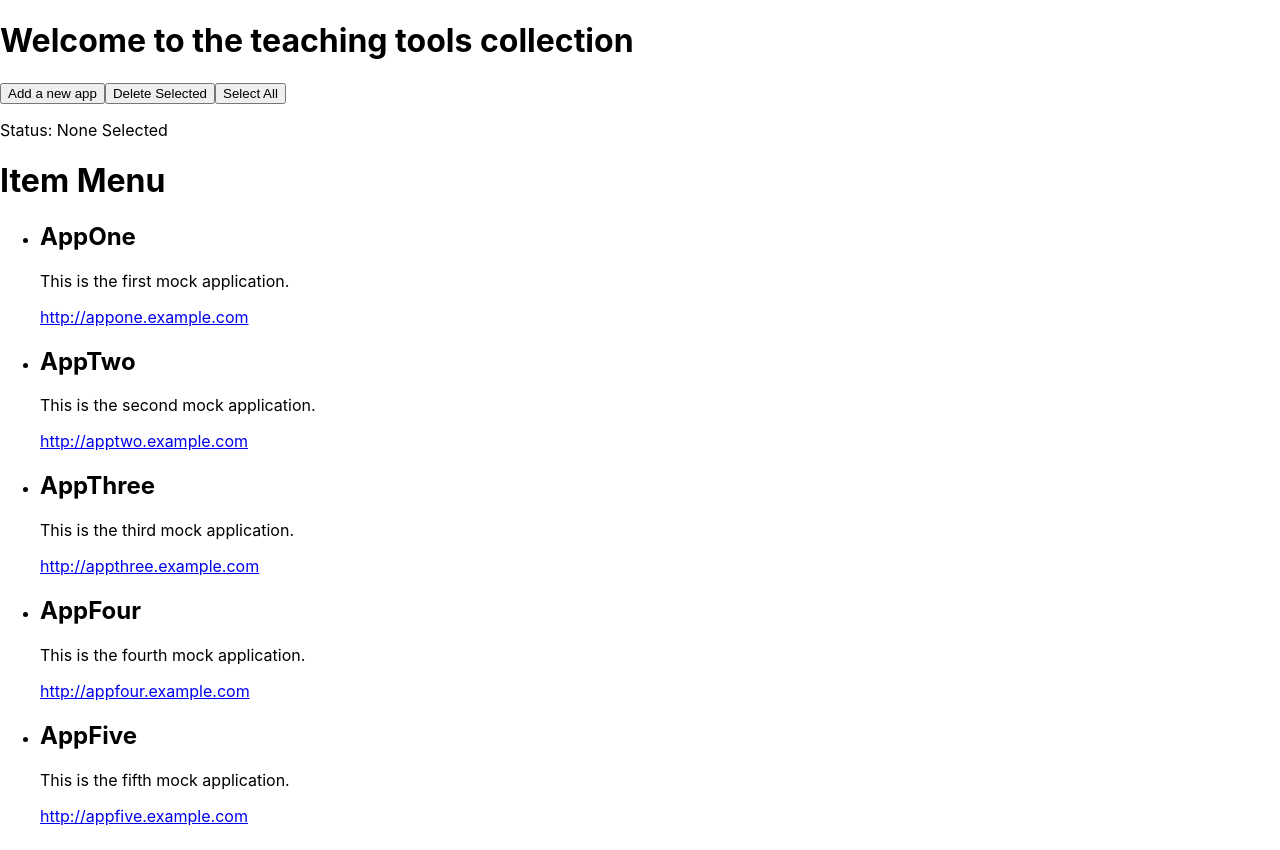
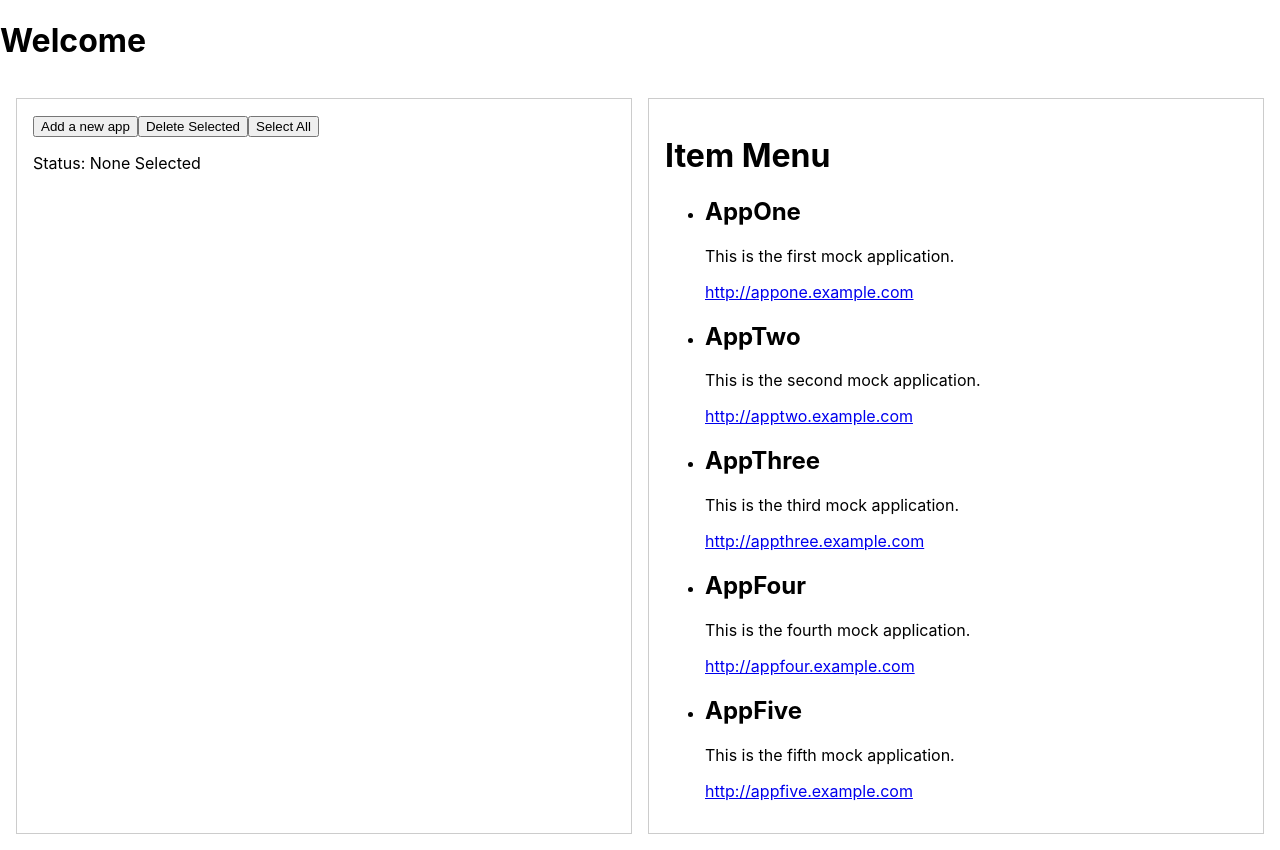
Before and after one commit to lelyu/ttc, a React (Create React App) app: page / in a window 1280 px wide. Built offline with nearby package versions, Linux system fonts and the light colour scheme.

Commit message:
mvp update

```diff
--- a/src/App.css
+++ b/src/App.css
@@ -1,38 +1,18 @@
 .App {
-  text-align: center;
+	display: flex; /* Use flex layout */
+	flex-direction: row; /* Place items side by side in a row */
+	gap: 1rem; /* Optional spacing between columns */
+	padding: 1rem; /* Optional padding around the container */
 }
 
-.App-logo {
-  height: 40vmin;
-  pointer-events: none;
+.operation-menu {
+	flex: 1;
+	border: 1px solid #ccc;
+	padding: 1rem;
 }
 
-@media (prefers-reduced-motion: no-preference) {
-  .App-logo {
-    animation: App-logo-spin infinite 20s linear;
-  }
+.item-menu {
+	flex: 1;
+	border: 1px solid #ccc;
+	padding: 1rem;
 }
-
-.App-header {
-  background-color: #282c34;
-  min-height: 100vh;
-  display: flex;
-  flex-direction: column;
-  align-items: center;
-  justify-content: center;
-  font-size: calc(10px + 2vmin);
-  color: white;
-}
-
-.App-link {
-  color: #61dafb;
-}
-
-@keyframes App-logo-spin {
-  from {
-    transform: rotate(0deg);
-  }
-  to {
-    transform: rotate(360deg);
-  }
-}
--- a/src/App.js
+++ b/src/App.js
@@ -9,9 +9,15 @@ function App() {
 	console.log(mockData)
 	return (
 		<>
-			<h1>Welcome to the teaching tools collection</h1>
-			<OperationMenu />
-			<ItemMenu data={mockData} />
+			<h1>Welcome</h1>
+			<div className="App">
+				<div className="operation-menu">
+					<OperationMenu />
+				</div>
+				<div className="item-menu">
+					<ItemMenu data={mockData} />
+				</div>
+			</div>
 		</>
 	)
 }
```
